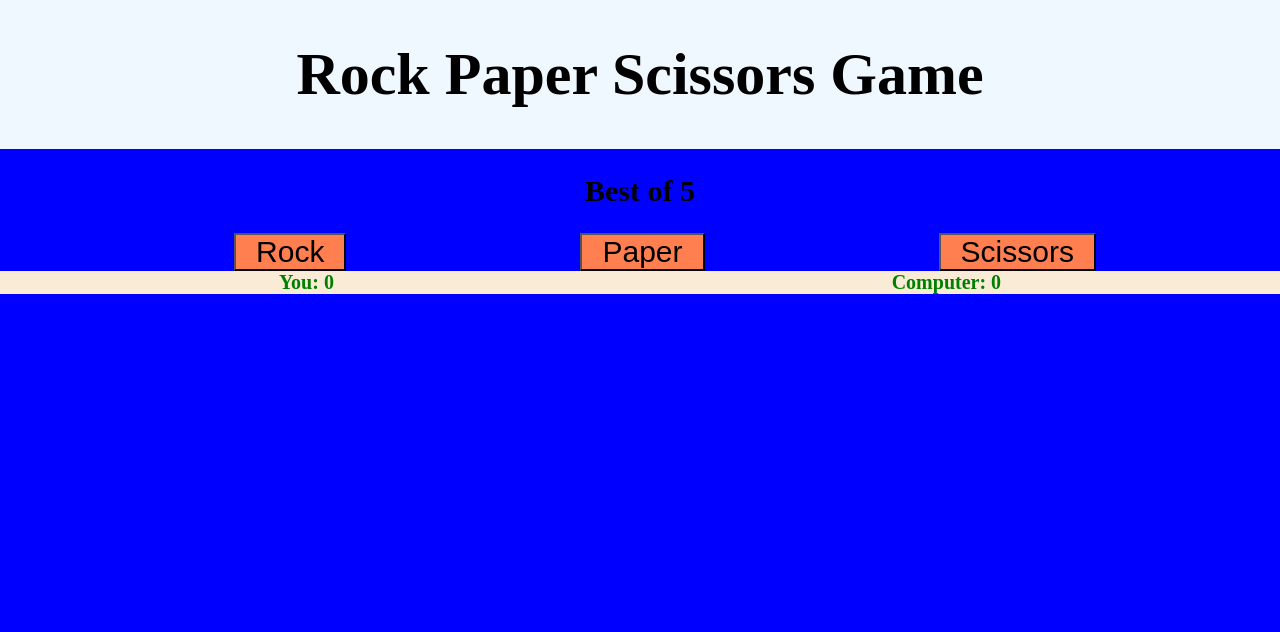
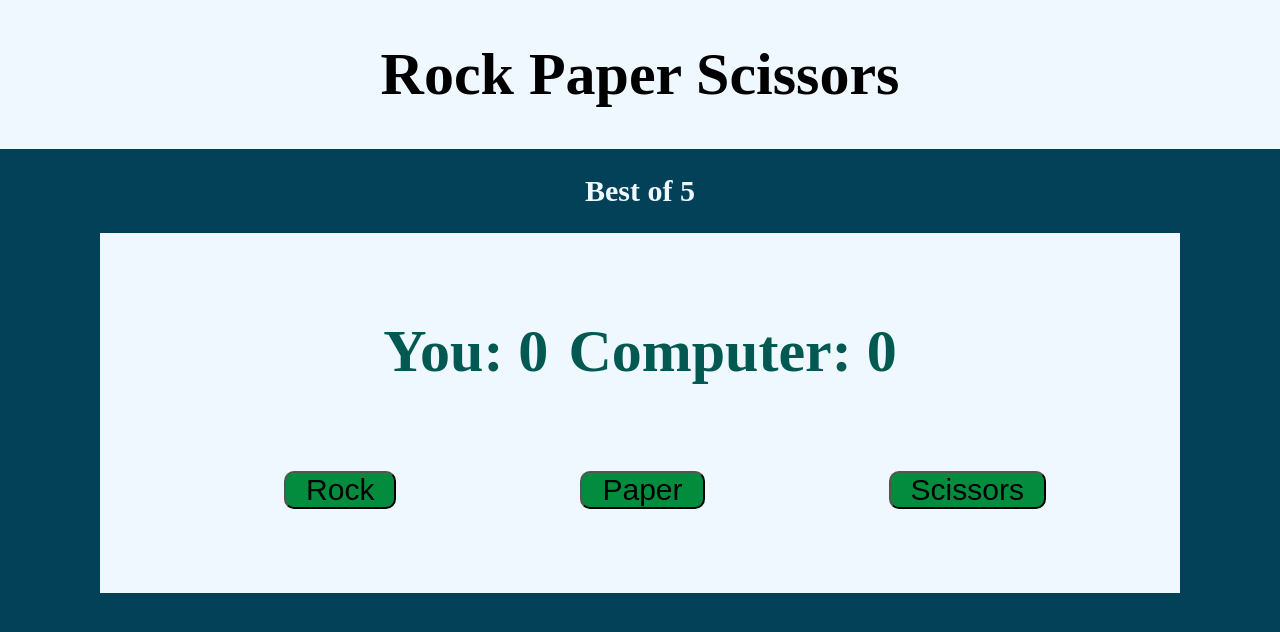
Before and after one commit to BootstrapBill1/RockPaperScissors_Game, a plain HTML site: page index.html in a window 1280 px wide. Drawn offline with Linux system fonts and the light colour scheme.

Commit message:
Edit UI and styling

```diff
--- a/index.html
+++ b/index.html
@@ -10,19 +10,21 @@
 </head>
 <body>
     <div class="header">
-        <h1>Rock Paper Scissors Game</h1>
+        <h1>Rock Paper Scissors</h1>
     </div>
     <div class="subHeader">
         <h2>Best of 5</h2>
     </div>
-    <div class="buttons">
-        <button class="rock">Rock</button>
-        <button class="paper">Paper</button>
-        <button class="scissors">Scissors</button>
-    </div>
-    <div class="scores">
-        <div class="user">You: 0</div>
-        <div class="computer">Computer: 0</div>
+    <div class="interactBox">
+        <div class="scores">
+            <div class="user">You: 0</div>
+            <div class="computer">Computer: 0</div>
+        </div>
+        <div class="buttons">
+            <button class="rock">Rock</button>
+            <button class="paper">Paper</button>
+            <button class="scissors">Scissors</button>
+        </div>
     </div>
 
 
--- a/script.js
+++ b/script.js
@@ -5,10 +5,12 @@ const computer = document.querySelector(".computer");
 const endPrompt = document.createElement("div");
 const playAgainSection = document.createElement("div");
 const playAgain = document.createElement("button");
+
 playAgainSection.appendChild(playAgain);
 playAgain.textContent = "Play Again?";
 playAgain.style.fontSize = "40px";
-playAgain.style.backgroundColor = "coral";
+playAgain.style.backgroundColor = "#038C3E";
+playAgain.style.margin = "0";
 playAgainSection.style.display = "flex";
 playAgainSection.style.justifyContent = "center";
 
--- a/style.css
+++ b/style.css
@@ -1,9 +1,10 @@
 body {
     display:flex;
     flex-direction: column;
-    background-color: blue;
+    background-color:#034159;
     margin:0;
     padding:0;
+
 }
 
 .header {
@@ -18,6 +19,7 @@ body {
     display: flex;
     justify-content:center;
     font-size: 20px;
+    color: aliceblue;
 
 
 }
@@ -29,19 +31,31 @@ body {
 
 button {
     font-size: 30px;
-    background-color: coral;
+    background-color: #038C3E;
     margin:0;
     margin-left: 50px;
     padding:0 20px;
+    border-radius: 10px;
 
+
+}
+
+.interactBox {
+    display: flex;
+    flex-direction: column;
+    justify-content: space-evenly;
+    font-size: 60px;
+    background-color:aliceblue;
+    font-weight: bold;
+    color: #025951;
+    height:6em;
+    margin: 0px 100px;
 
 }
 
 .scores {
     display: flex;
-    justify-content: space-around;
-    font-size: 20px;
-    background-color: antiquewhite;
-    font-weight: bold;
-    color: green;
+    justify-content:center;
+    gap: 20px;
+
 }
```
